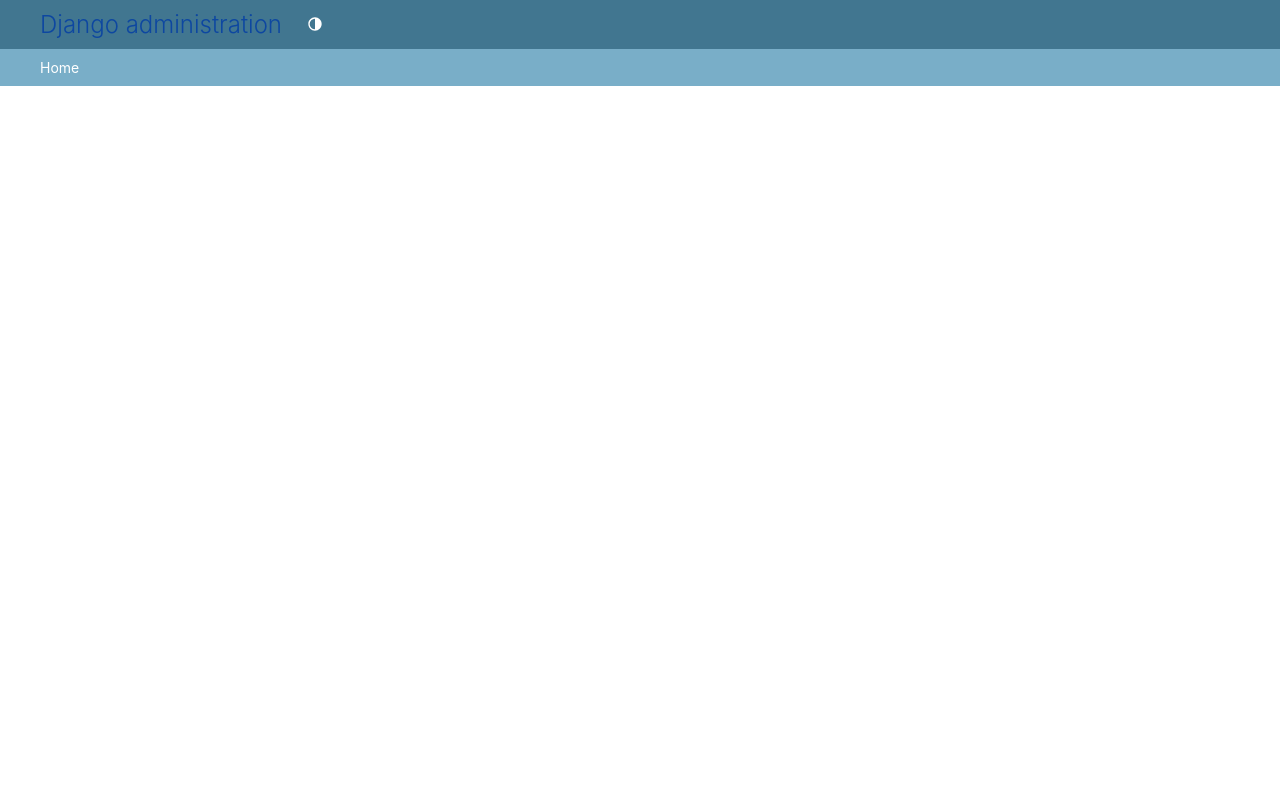
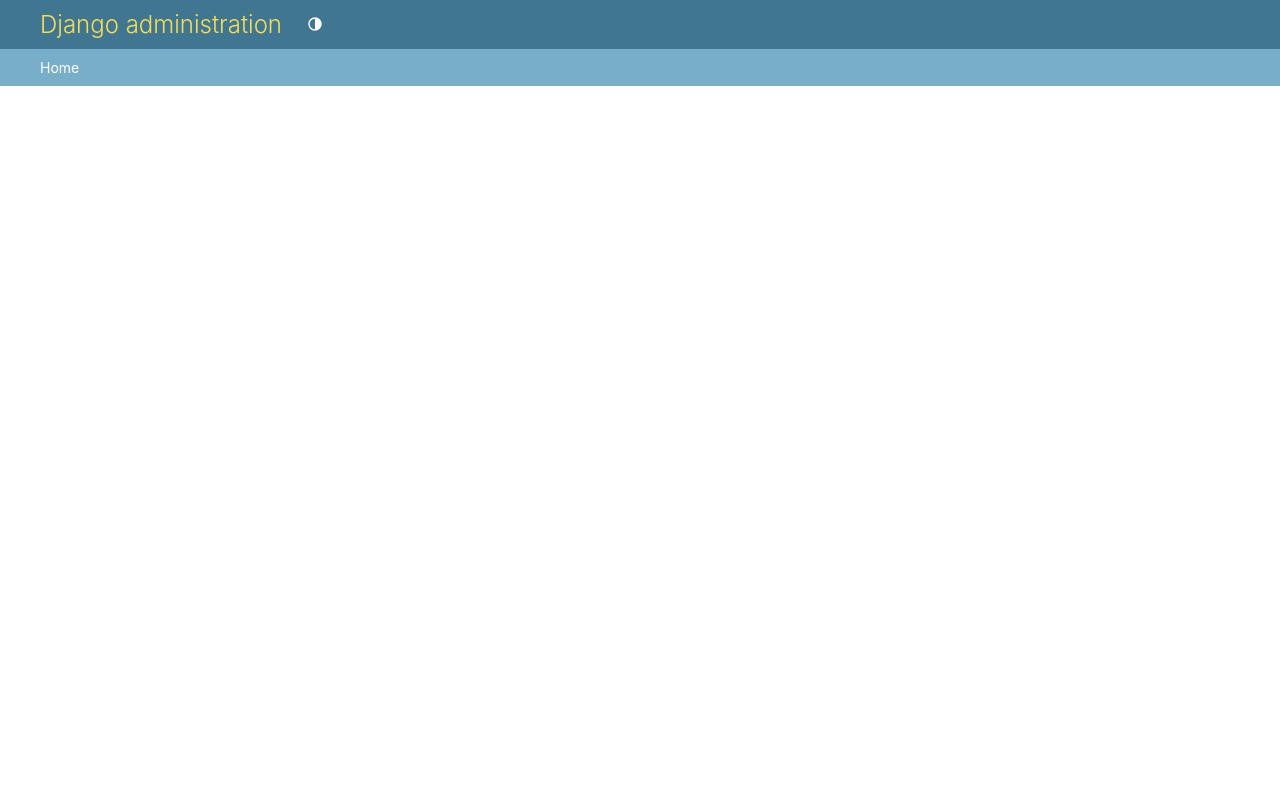
Before and after one commit to jgwillard/willdorff_us, a Django app: template templates/admin/base_site.html in a window 1280 px wide. Run offline with Django 4.2, Linux system fonts and the light colour scheme; the template is opened without the code that fills it, so the values that code supplies are empty; some libraries are stand-ins or nearby versions.

Commit message:
fix conflicting css vars, remove unused css vars

```diff
--- a/core/static/core/styles/admin_overrides.css
+++ b/core/static/core/styles/admin_overrides.css
@@ -8,17 +8,8 @@
   --mono-font: Consolas, Menlo, Monaco, "Andale Mono", "Ubuntu Mono", monospace;
   --standard-border-radius: 5px;
 
-  /* Default (light) theme */
-  --bg: #fff;
-  --accent-bg: #f5f7ff;
-  --text: #212121;
-  --text-light: #585858;
-  --border: #898EA4;
-  --accent: #0d47a1;
-  --code: #d81b60;
-  --preformatted: #444;
-  --marked: #ffdd33;
-  --disabled: #efefef;
+  --simple-bg: #fff;
+  --simple-text: #212121;
 }
 
 .ck-content>h1,
@@ -28,8 +19,8 @@
 .ck-content>h5,
 .ck-content>h6,
 .ck-content>p {
-  color: var(--text);
-  background-color: var(--bg);
+  color: var(--simple-text);
+  background-color: var(--simple-bg);
   font-size: 1.15rem;
   line-height: 1.5;
 }
```
